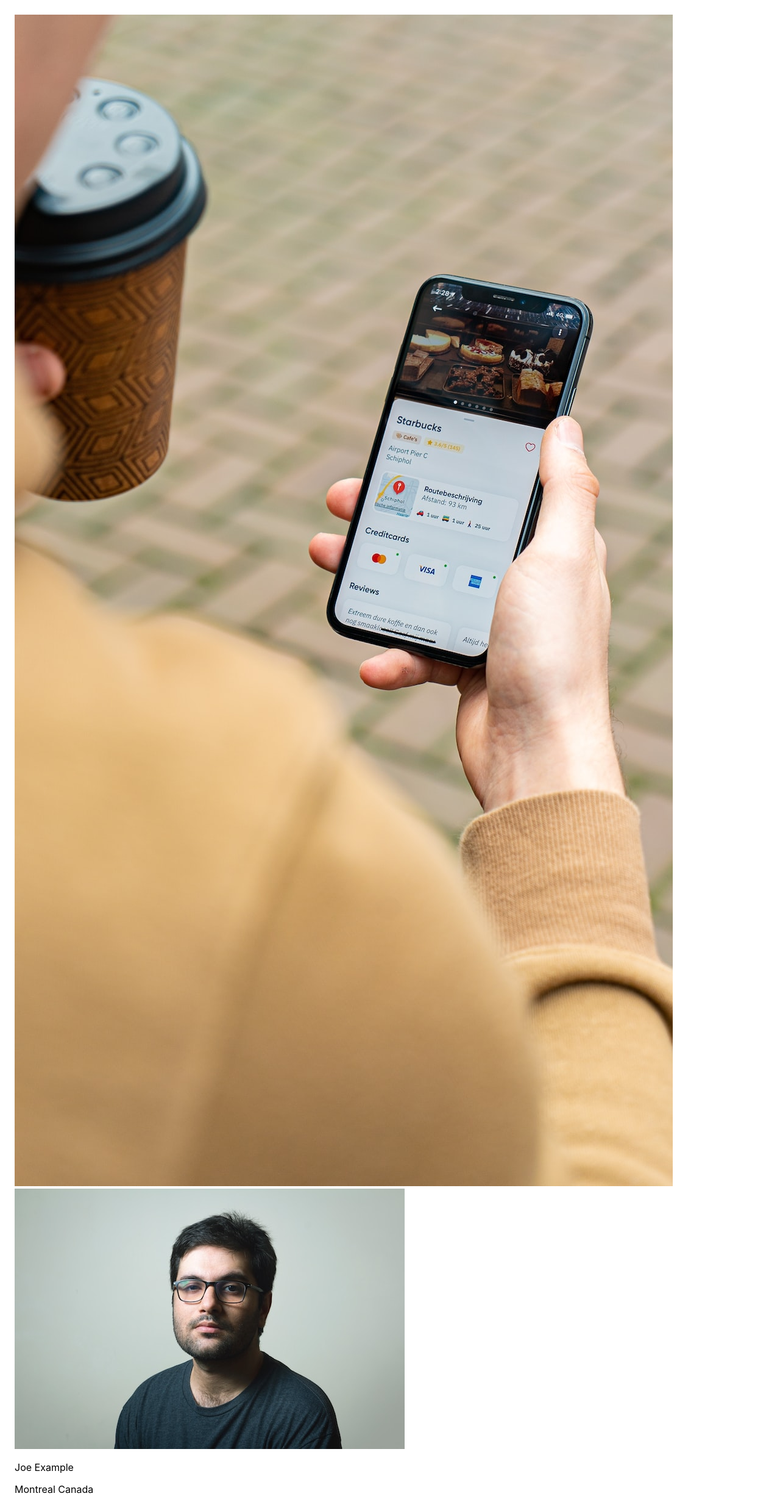
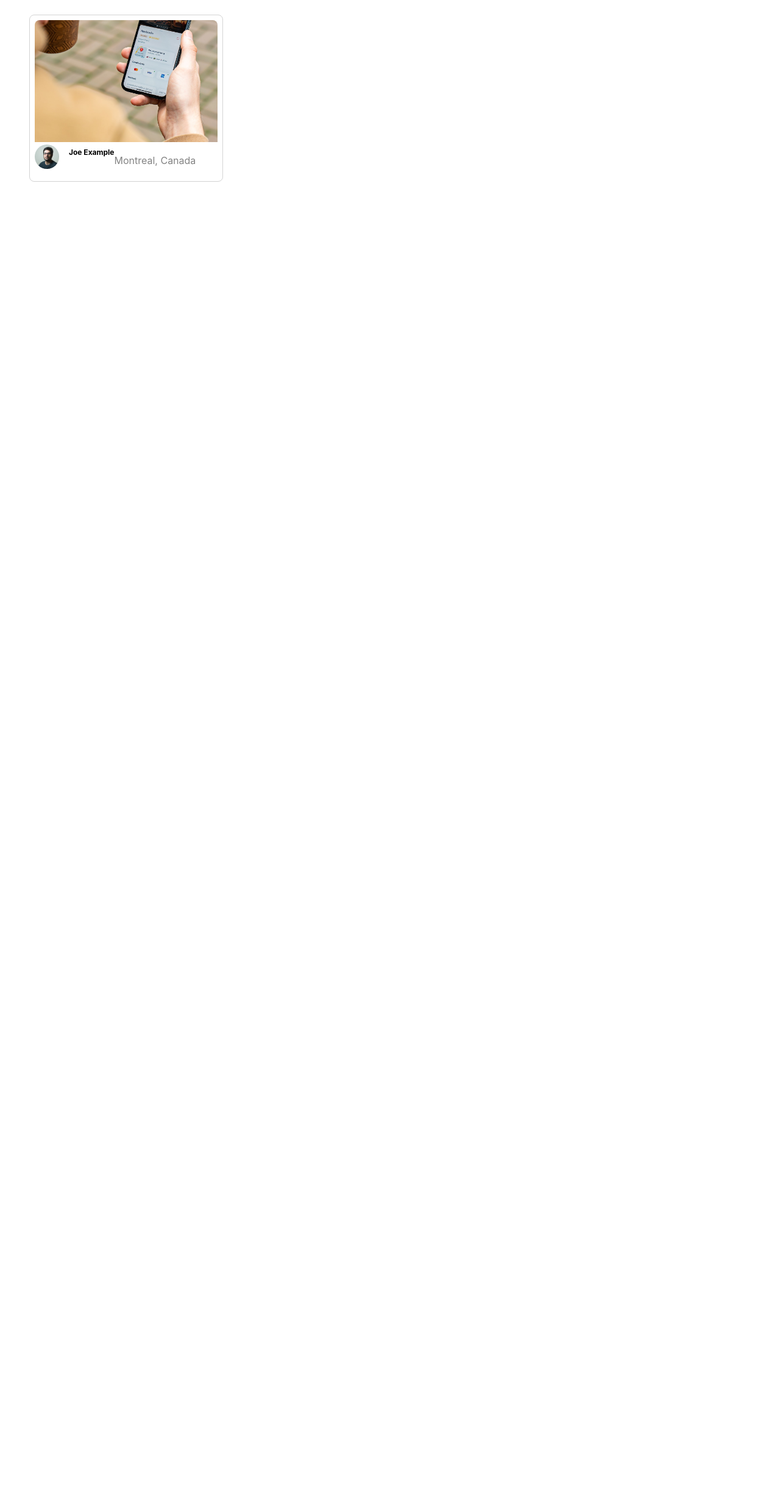
Before and after one commit to VictorDQuintero/photolabs, a React (Create React App) app in the folder frontend/: page / in a window 1280 px wide. Shown: the whole page at 61% size. After the commit the page ends 800 px from the top, so only its background shows below. Built offline with nearby package versions, Linux system fonts and the light colour scheme; the HTML template or start-up script is replaced by a standard one.

Commit message:
Add styles to component

```diff
--- a/frontend/src/components/PhotoListItem.jsx
+++ b/frontend/src/components/PhotoListItem.jsx
@@ -1,15 +1,19 @@
 import React from "react";
-
 import "../styles/PhotoListItem.scss";
 
 const PhotoListItem = (props) => {
   /* Insert React */
   return (
-    <div>
-      <img src={props.photo.imageSource}/>
-      <img src={props.photo.profile} />
-      <p>{props.photo.username}</p>
-      <p>{props.photo.location.city} {props.photo.location.country}</p>
+    <div className="photo-list__item">
+      <img className="photo-list__image" src={props.photo.imageSource}/>
+
+      <div className="photo-list__user-details">
+        <img className="photo-list__user-profile" src={props.photo.profile} />
+
+          <p className="photo-list__user-info">{props.photo.username}</p>
+          <p className="photo-list__user-location">{props.photo.location.city}, {props.photo.location.country}</p>
+
+      </div>
     </div>
   )
 };
```
